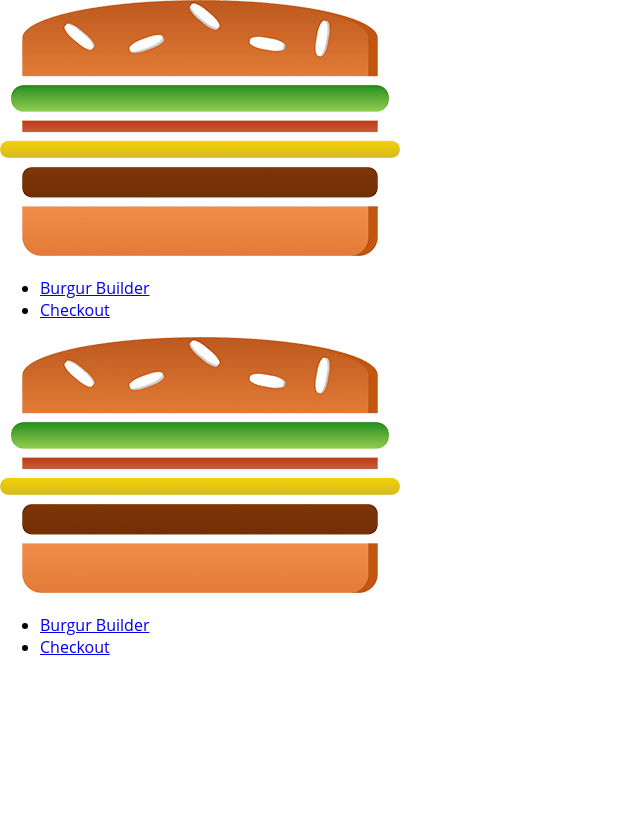
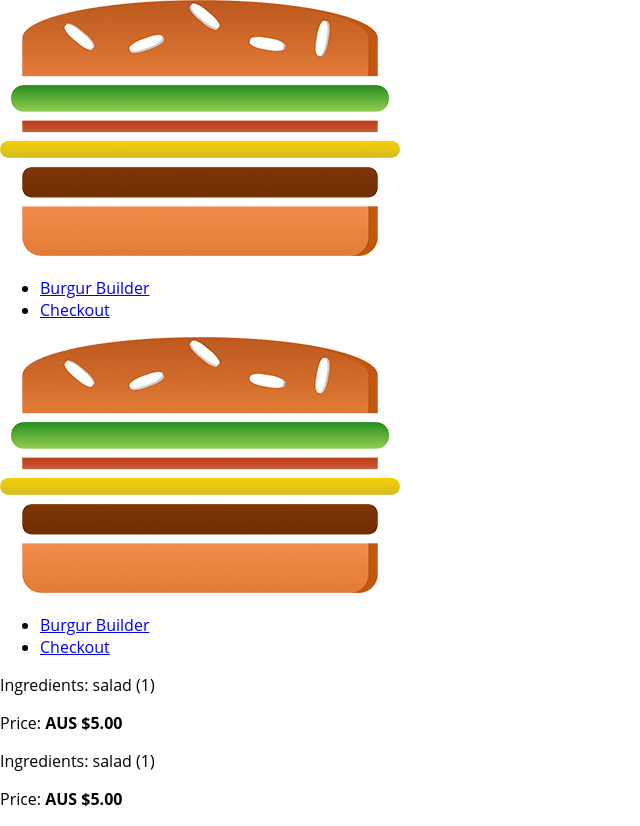
Before and after one commit to chomarlay/burger-app, a React app: page /orders in a window 1280 px wide. Shown: the whole page, without its empty margins (0-640 px from the left). Before the commit the page ends 800 px from the top, so only its background shows below. Built offline with nearby package versions, Linux system fonts and the light colour scheme; the HTML template or start-up script is replaced by a standard one.

Commit message:
adding orders page

```diff
--- a/src/App.js
+++ b/src/App.js
@@ -3,6 +3,7 @@
 import Layout from './hoc/Layout/Layout';
 import BurgerBuilder from './containers/BurgerBuilder/BurgerBuilder';
 import Checkout from './containers/Checkout/Checkout';
+import Orders from './containers/Orders/Orders';
 class App extends Component {
   render() {
     return (
@@ -10,6 +11,7 @@
         <Layout>
           <Switch>
             <Route path="/checkout" component={Checkout} />
+            <Route path="/orders" component={Orders} />
             <Route path="/" exact component={BurgerBuilder} />
           </Switch>
         </Layout>
--- a/src/components/CheckoutSummary/CheckoutSummary.js
+++ b/src/components/Order/CheckoutSummary/CheckoutSummary.js
@@ -1,7 +1,7 @@
 import React from 'react';
-import Burger from '../Burger/Burger';
+import Burger from '../../Burger/Burger';
 import classes from './CheckoutSummary.css'
-import Button from '../UI/Button/Button';
+import Button from '../../UI/Button/Button';
 const CheckoutSummary = (props) => {
 
 
--- /dev/null
+++ b/src/components/Order/Order.css
@@ -0,0 +1,9 @@
+.Order {
+    width: 100%;
+    border: 1px solid #eee;
+    box-shadow: 0 2px 3px #ccc;
+    padding: 10px;
+    margin: 10px auto;
+    box-sizing:border-box;
+
+}
--- /dev/null
+++ b/src/components/Order/Order.js
@@ -0,0 +1,9 @@
+import React from 'react';
+import classes from './Order.css'
+const order = (props) => (
+    <div className={classes.Order}>
+        <p>Ingredients: salad (1)</p>
+        <p>Price: <strong>AUS $5.00</strong> </p>
+    </div>
+)
+export default order;
--- a/src/containers/Checkout/Checkout.js
+++ b/src/containers/Checkout/Checkout.js
@@ -2,7 +2,7 @@
 import {Route} from 'react-router-dom';
 import ContactData from './ContactData/ContactData';
 
-import CheckoutSummary from '../../components/CheckoutSummary/CheckoutSummary';
+import CheckoutSummary from '../../components/Order/CheckoutSummary/CheckoutSummary';
 
 class Checkout extends Component {
     state={
--- /dev/null
+++ b/src/containers/Orders/Orders.js
@@ -0,0 +1,14 @@
+import React, { Component } from "react";
+import Order from '../../components/Order/Order';
+class Orders extends Component {
+    render(){
+        return(
+            <div>
+                <Order/>
+                <Order/>
+            </div>
+
+        );
+    }
+}
+export default Orders;
```
Also changed, not shown: src/components/Order/CheckoutSummary/CheckoutSummary.css (renamed from src/components/CheckoutSummary/CheckoutSummary.css).
